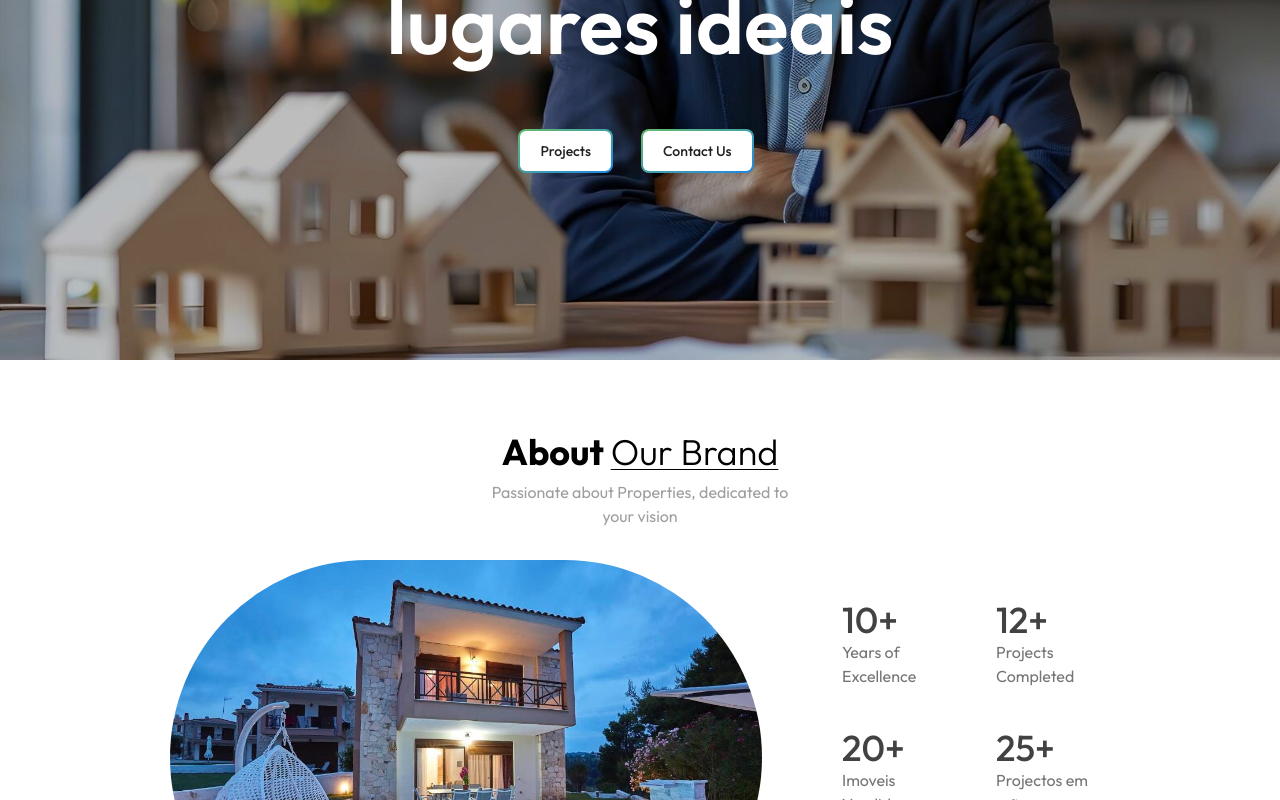
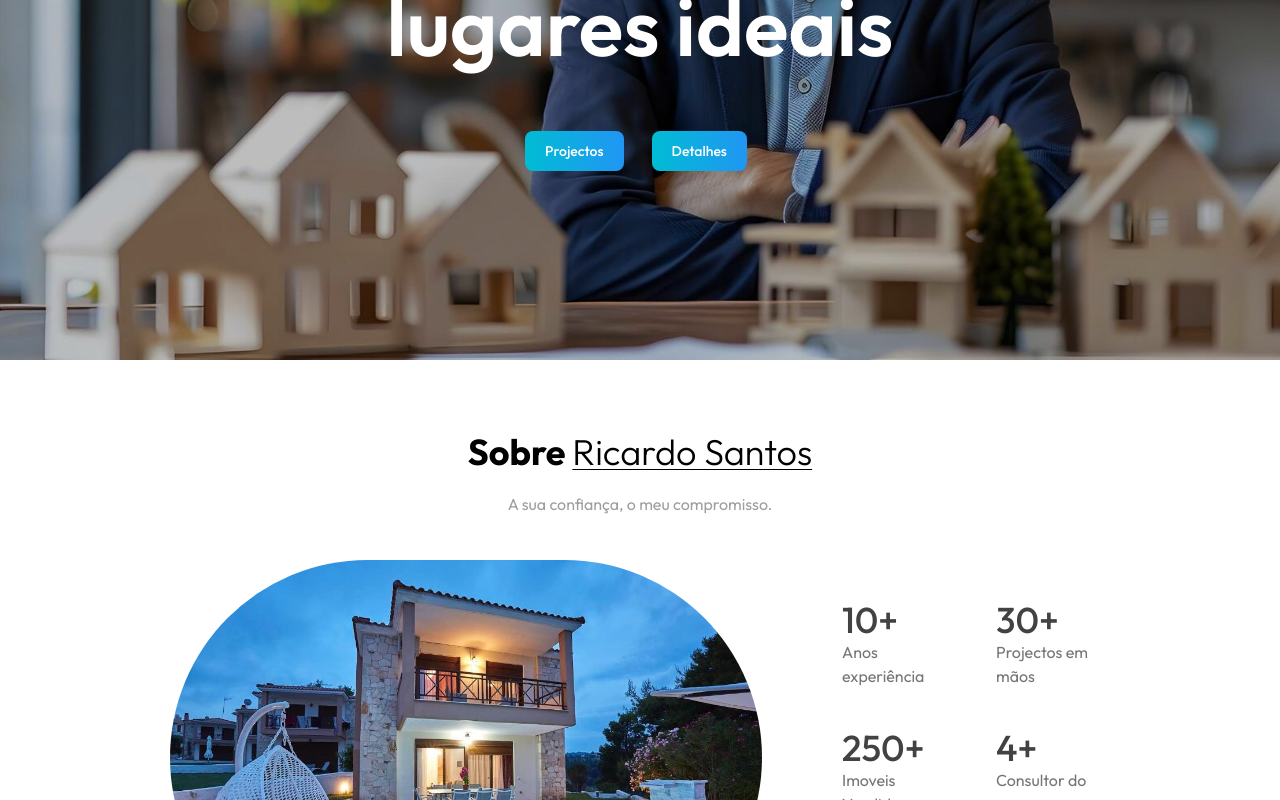
Before and after one commit to MiguelGuedes1/consultor_site, a React (Vite) app: page / in a window 1280 px wide. Shown: the part 440-1240 px from the top of the page. Built offline with nearby package versions, Linux system fonts and the light colour scheme.

Commit message:
botoes e detalhes informações

```diff
--- a/src/components/About.jsx
+++ b/src/components/About.jsx
@@ -7,9 +7,9 @@ const About = () => {
 
     <div className='container flex flex-col items-center justify-center mx-auto p-14 md:px-20 lg:px-[100px] w-full overflow-hidden ' id='About'>
 
-        <h1 className='text-2xl sm:text-4xl font-bold mb-2'>About  <span className='underline underline-offset-4 decoration-1 under font-light'>Our Brand</span>  </h1>
+        <h1 className='text-2xl sm:text-4xl font-bold mb-2'>Sobre  <span className='underline underline-offset-4 decoration-1 under font-light'>Ricardo Santos</span>  </h1>
 
-        <p className='text-gray-500 max-w-80 text-center mb-8'>Passionate about Properties, dedicated to your vision</p>
+        <p className='text-gray-500 max-w-80 text-center mb-8 py-3'>A sua confiança, o meu compromisso.</p>
 
         <div className='flex flex-col xl:flex-row items-center md:items-start md:gap-20 '>
 
@@ -20,22 +20,22 @@ const About = () => {
                 <div className='grid grid-cols-2 gap-6 md:gap-10 w-full 2xl:pr-28'>
                     <div>
                         <p className='text-4xl font-medium text-gray-800  '>10+</p>
-                        <p>Years of Excellence</p>
+                        <p>Anos experiência</p>
                     </div>
 
                     <div>
-                        <p className='text-4xl font-medium text-gray-800  ' >12+</p>
-                        <p>Projects Completed</p>
+                        <p className='text-4xl font-medium text-gray-800  ' >30+</p>
+                        <p>Projectos em mãos</p>
                     </div>
 
                     <div>
-                        <p className='text-4xl font-medium text-gray-800  ' >20+</p>
+                        <p className='text-4xl font-medium text-gray-800  ' >250+</p>
                         <p>Imoveis Vendidos</p>
                     </div>
 
                     <div>
-                        <p className='text-4xl font-medium text-gray-800  ' >25+</p>
-                        <p>Projectos em mãos</p>
+                        <p className='text-4xl font-medium text-gray-800  ' >4+</p>
+                        <p>Consultor do ano</p>
                     </div>
                 </div>
 
--- a/src/components/Header.jsx
+++ b/src/components/Header.jsx
@@ -16,22 +16,18 @@ const Header = () => {
         </h2>
 
         <div className="flex justify-center items-center mt-16 gap-5 md:px-20 lg:px-32 ">
-          <a
-            href="#Projects"
-            className=" inline-flex items-center justify-center p-0.5 mb-2 me-2 overflow-hidden text-sm font-medium text-gray-900 rounded-lg group bg-gradient-to-br from-green-400 to-blue-600 group-hover:from-green-400 group-hover:to-blue-600 hover:text-white dark:text-white focus:ring-4 focus:outline-none focus:ring-green-200 dark:focus:ring-green-800"
-          >
-            <span className=" px-5 py-2.5 transition-all ease-in duration-75 bg-white dark:bg-gray-900 rounded-md group-hover:bg-opacity-0">
-              Projects
-            </span>
+
+
+        <a href='#' type="button" class="text-white bg-gradient-to-r from-cyan-500 to-blue-500 hover:bg-gradient-to-bl focus:ring-4 focus:outline-none focus:ring-cyan-300 dark:focus:ring-cyan-800 font-medium rounded-lg text-sm px-5 py-2.5 text-center me-2 mb-2">
+
+            Projectos
+
           </a>
 
-          <a
-            href="#Contact"
-            className=" inline-flex items-center justify-center p-0.5 mb-2 me-2 overflow-hidden text-sm font-medium text-gray-900 rounded-lg group bg-gradient-to-br from-green-400 to-blue-600 group-hover:from-green-400 group-hover:to-blue-600 hover:text-white dark:text-white focus:ring-4 focus:outline-none focus:ring-green-200 dark:focus:ring-green-800"
-          >
-            <span className=" px-5 py-2.5 transition-all ease-in duration-75 bg-white dark:bg-gray-900 rounded-md group-hover:bg-opacity-0">
-              Contact Us
-            </span>
+          <a href='#' type="button" class="text-white bg-gradient-to-r from-cyan-500 to-blue-500 hover:bg-gradient-to-bl focus:ring-4 focus:outline-none focus:ring-cyan-300 dark:focus:ring-cyan-800 font-medium rounded-lg text-sm px-5 py-2.5 text-center me-2 mb-2">
+
+            Detalhes
+
           </a>
 
         </div>
```
